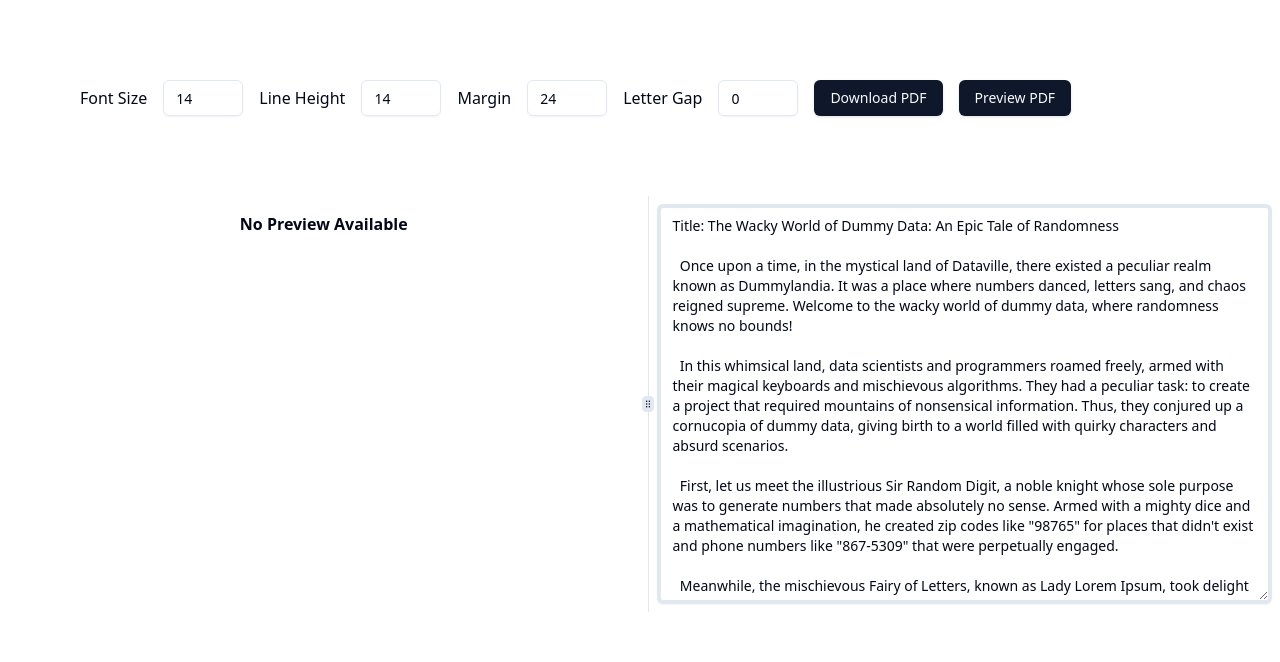
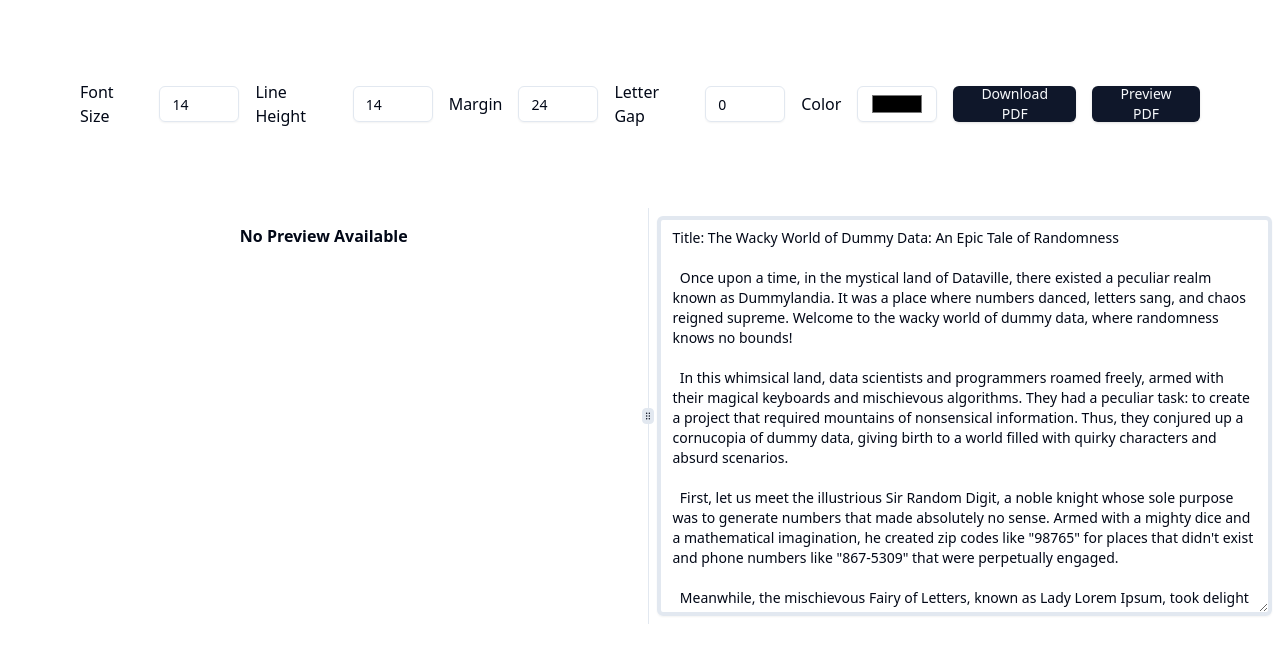
Before and after one commit to nandan-varma/handwriting, a Next.js app: page / in a window 1280 px wide. Shown: the top 662 px of the page. Built offline with nearby package versions, Linux system fonts and the light colour scheme.

Commit message:
added font color

```diff
--- a/pages/index.tsx
+++ b/pages/index.tsx
@@ -36,6 +36,7 @@ const HandwrittenTextPage = () => {
   const [margin, setMargin] = useState<number>(24);
   const [gap, setGap] = useState<number>(0);
   const [pdfInfo, setPdfInfo] = useState<string | undefined>(undefined);
+  const [color, setColor] = useState<string>('#000000');
 
   const handleTextChange = (event: React.ChangeEvent<HTMLTextAreaElement>) => {
     setText(event.target.value);
@@ -60,13 +61,13 @@ const HandwrittenTextPage = () => {
 
 
   const handleDownloadPDF = async () => {
-    const pdfBytes = await generatePDF(text, fontSize, lineHeight, margin, gap);
+    const pdfBytes = await generatePDF(text, fontSize, lineHeight, margin, gap, color);
     const blob = new Blob([pdfBytes], { type: 'application/pdf' });
     saveAs(blob, 'handwritten_text.pdf');
   };
 
   const handlePreviewPDF = async () => {
-    const pdfBytes = await generatePDF(text, fontSize, lineHeight, margin, gap);
+    const pdfBytes = await generatePDF(text, fontSize, lineHeight, margin, gap, color);
     const blob = new Blob([pdfBytes], { type: 'application/pdf' });
     const docUrl = URL.createObjectURL(blob);
     setPdfInfo(docUrl);
@@ -110,6 +111,14 @@ const HandwrittenTextPage = () => {
             onChange={handleGapChange}
             placeholder="Gap"
           />
+          <h2>Color</h2>
+          <Input
+            className='min-w-20'
+            type="color"
+            value={color}
+            onChange={(e) => {setColor(e.target.value);console.log(e.target.value)}}
+            placeholder="Color"
+          />
           <Button onClick={handleDownloadPDF}>Download PDF</Button>
           <Button onClick={handlePreviewPDF}>Preview PDF</Button>
         </div>
--- a/utils/pdfUtils.tsx
+++ b/utils/pdfUtils.tsx
@@ -1,7 +1,16 @@
 import { PDFDocument, rgb } from 'pdf-lib';
 import fontkit from '@pdf-lib/fontkit';
 
-const generatePDF = async (text: string, fontsize: number, lineheight: number, margin: number, lettergap: number) => {
+function hexToRgb(hex: string) {
+  var result = /^#?([a-f\d]{2})([a-f\d]{2})([a-f\d]{2})$/i.exec(hex);
+  return result ? {
+    r: parseInt(result[1], 16),
+    g: parseInt(result[2], 16),
+    b: parseInt(result[3], 16)
+  } : {r: 0, g: 0, b: 0};
+}
+
+const generatePDF = async (text: string, fontsize: number, lineheight: number, margin: number, lettergap: number, color: string) => {
   const pdfDoc = await PDFDocument.create();
   pdfDoc.registerFontkit(fontkit);
   // const fontUrls = ['/fonts/QEDavidReid.ttf', '/fonts/QEVickyCaulfield.ttf', '/fonts/QETonyFlores.ttf', '/fonts/QEHerbertCooper.ttf', '/fonts/QEVRead.ttf'];
@@ -13,7 +22,7 @@ const generatePDF = async (text: string, fontsize: number, lineheight: number, m
   const defaultFont = await pdfDoc.embedFont(fontBytes)
 
   const fontSize = fontsize;
-  const fontColor = rgb(0, 0, 0.3);
+  const fontColor = rgb(hexToRgb(color).r/255, hexToRgb(color).g/255, hexToRgb(color).b/255);
   const lineHeight = lineheight;
   const pageMargin = margin;
   const gap = lettergap*0.1;
```
